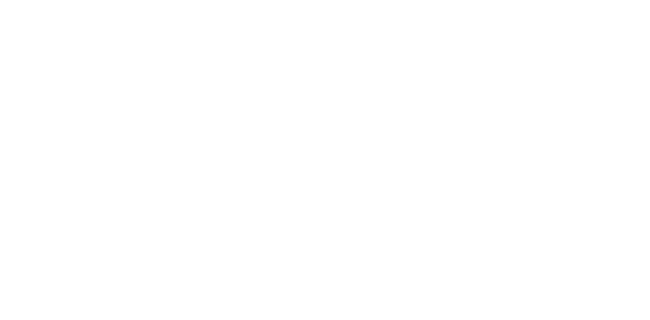
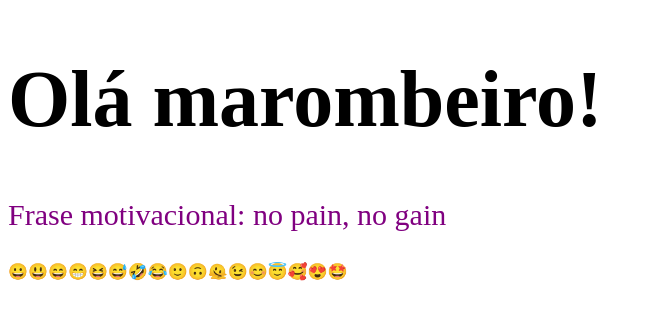
Before and after one commit to Doublekill0909/TrackFit-Mini, a React (Vite) app: page / in a window 1280 px wide. Shown: the top 320 px of the page, without its empty margins (0-650 px from the left). Built offline with nearby package versions, Linux system fonts and the light colour scheme.

Commit message:
feat: initiated welcome component

```diff
--- a/src/App.tsx
+++ b/src/App.tsx
@@ -1,8 +1,11 @@
+import { Welcome } from "./components/welcome"
+
+
 function App() {
 
   return (
     <>
-
+      <Welcome />
     </>
   )
 }
--- /dev/null
+++ b/src/components/welcome.tsx
@@ -0,0 +1,15 @@
+export function Welcome() {
+  return (
+   <div>
+    <h1  style={{
+          fontSize:"80px"
+        }}>
+    Olá marombeiro!</h1>
+    <p style={{
+          color:"purple",
+          fontSize:"30px"
+        }}>Frase motivacional: no pain, no gain</p>
+    <p>😀😃😄😁😆😅🤣😂🙂🙃🫠😉😊😇🥰😍🤩</p>
+   </div>
+  );
+}
```
